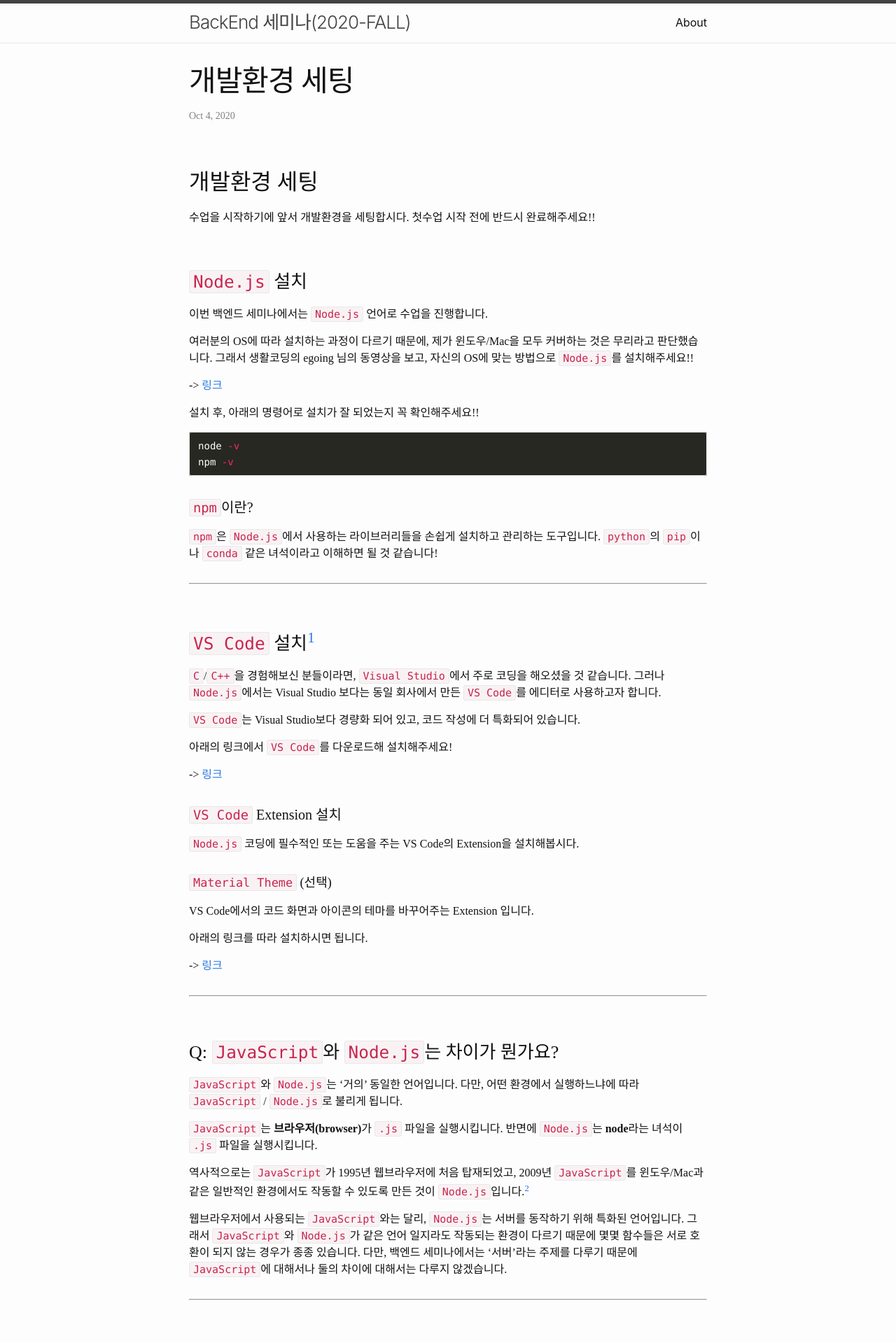
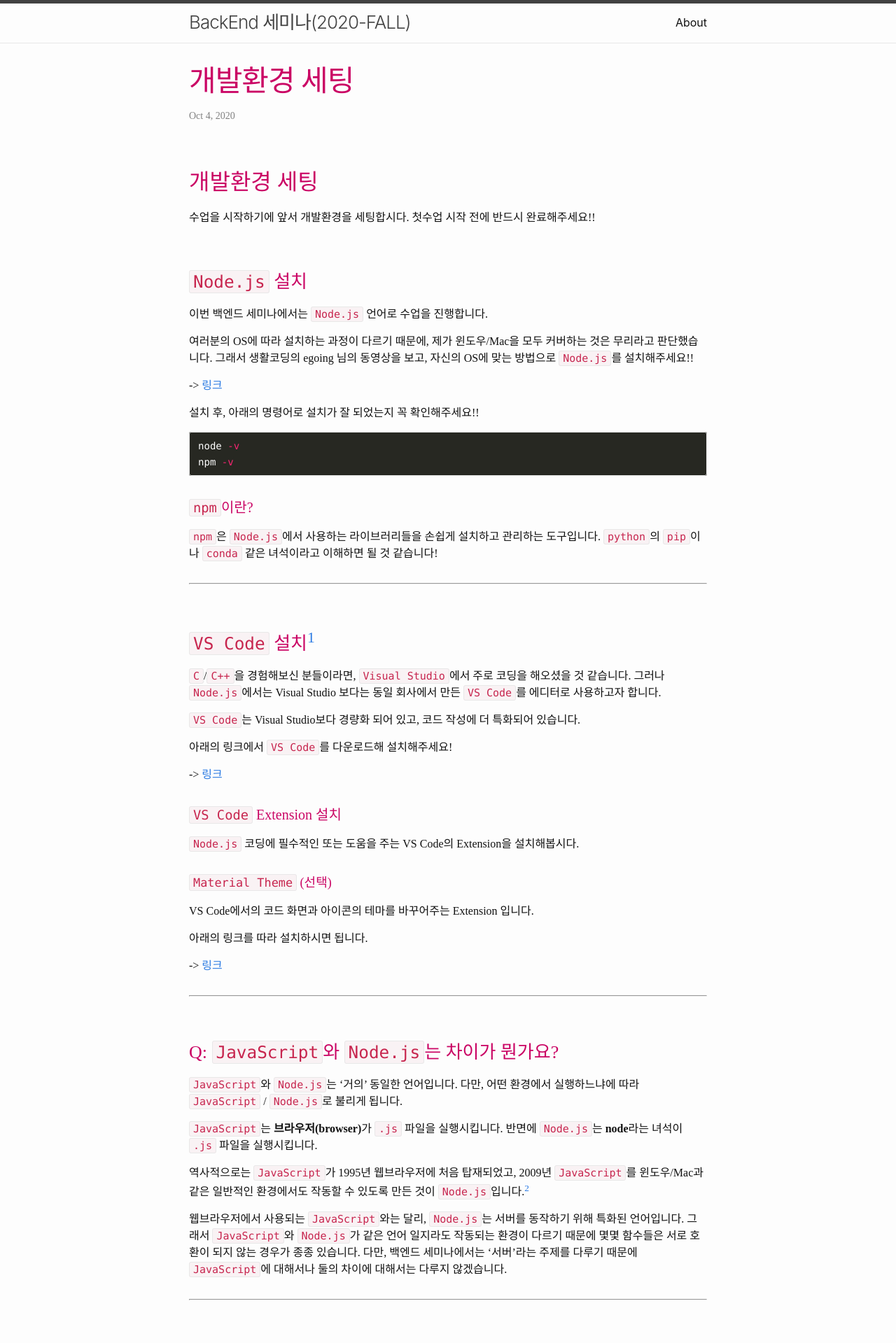
Before and after one commit to PoApper/backend-seminar, a Jekyll site: the page built from _posts/2020-10-04-Dev-setting.md, in a window 1280 px wide. Shown: the top 1919 px of the page at 70% size. Built offline with Jekyll 4.4.1, drawn with Linux system fonts in a browser that asks for light colours; some web fonts are replaced.

Commit message:
update heading style

```diff
--- a/_sass/minima/custom-styles.scss
+++ b/_sass/minima/custom-styles.scss
@@ -97,3 +97,10 @@ div.eq-box {
 .center {
   text-align: center;
 }
+
+/**
+ * Headings
+ */
+ h1, h2, h3, h4, h5, h6 {
+  color: #ca0464;
+}
```
